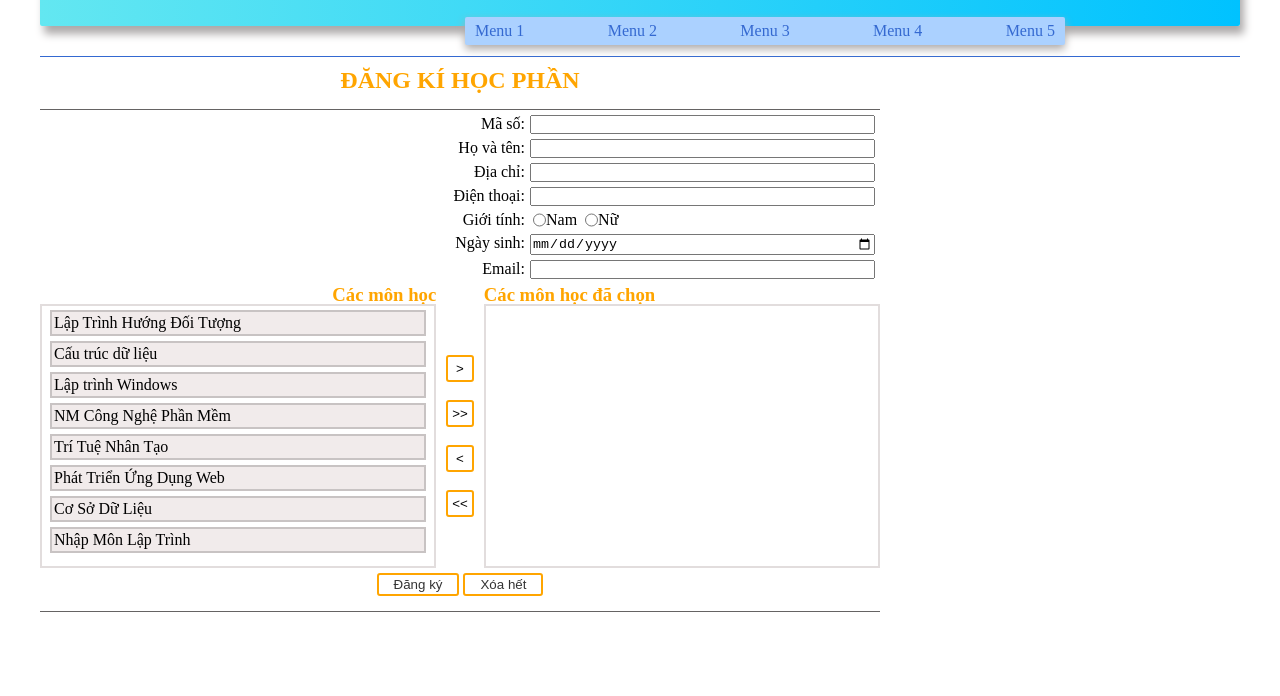
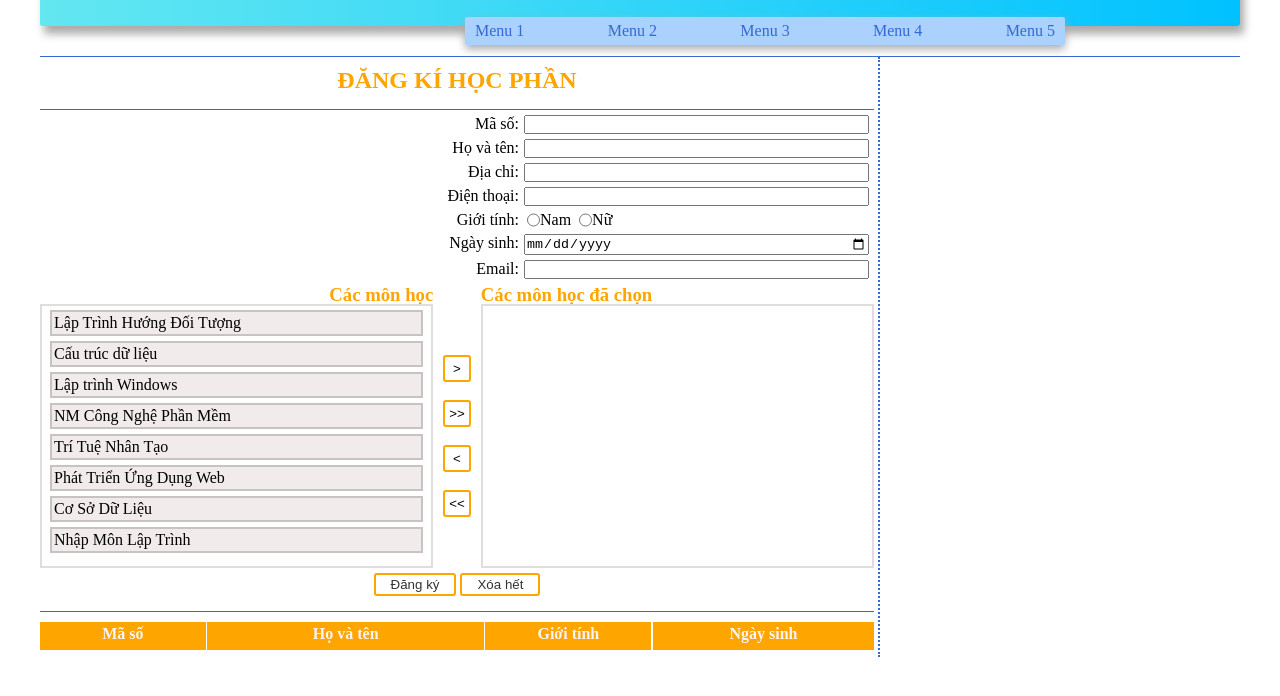
Before and after one commit to khang3052002/PTUD_Web, a plain HTML site: page index.html in a window 1280 px wide. Shown: the part 78-774 px from the top of the page. Drawn offline with Linux system fonts and the light colour scheme.

Commit message:
Chia grid tạo bảng thông tin và css cho bảng, kẻ các line phân biệt giữa các phần

```diff
--- a/index.html
+++ b/index.html
@@ -121,14 +121,19 @@
                 <div class="line-2"></div>
 
                 <div class="infor">
-                    <div class="inf-maso">
-
-                    </div>
-                    <div class="inf-hoTen">
-
-                    </div>
-                    <div class="inf-sex">
-
+                    <div class="inf-header">
+                        <div class="inf">
+                            Mã số
+                        </div>
+                        <div class="inf">
+                            Họ và tên
+                        </div>
+                        <div class="inf">
+                            Giới tính
+                        </div>
+                        <div class="inf">
+                            Ngày sinh
+                        </div>
                     </div>
 
                 </div>
--- a/style.css
+++ b/style.css
@@ -58,6 +58,11 @@ ul{
     grid-template-columns: 840px auto;
     height: 600px;
 
+}
+.main{
+    border-right: 2px dotted rgb(52, 105, 209);
+    /* margin-right: 66px; */
+    padding-right: 4px;
 }
 .container h2{
     text-transform: uppercase;
@@ -148,7 +153,24 @@ h3{
     border-radius: 3px;
 }
 .infor{
+    margin-top: 10px;
+}
+.inf-header{
+
+    /* background-color: orange; */
     display: grid;
     grid-template-columns: 0.6fr 1fr 0.6fr 0.8fr;
     grid-template-rows: 1.7em;
+    font-weight: bold;
+    color: #faf3f3;
+    text-align: center;
+    vertical-align:auto;
+    grid-gap: 0.1em;
 }
+.inf{
+    display: flex;
+    text-align: center;
+    justify-content: center;
+    line-height: 1.5em;
+    background: orange;
+}
```
